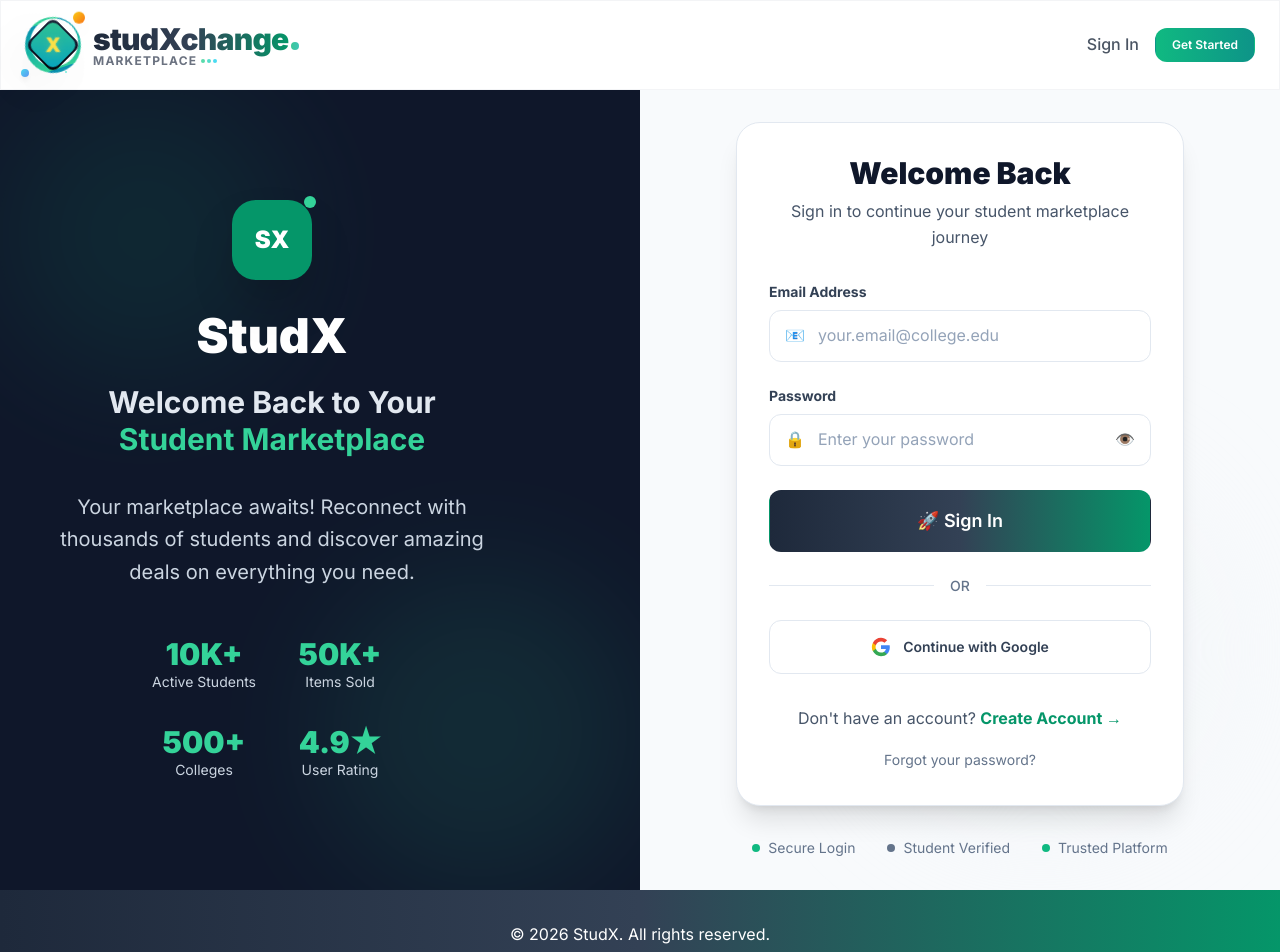
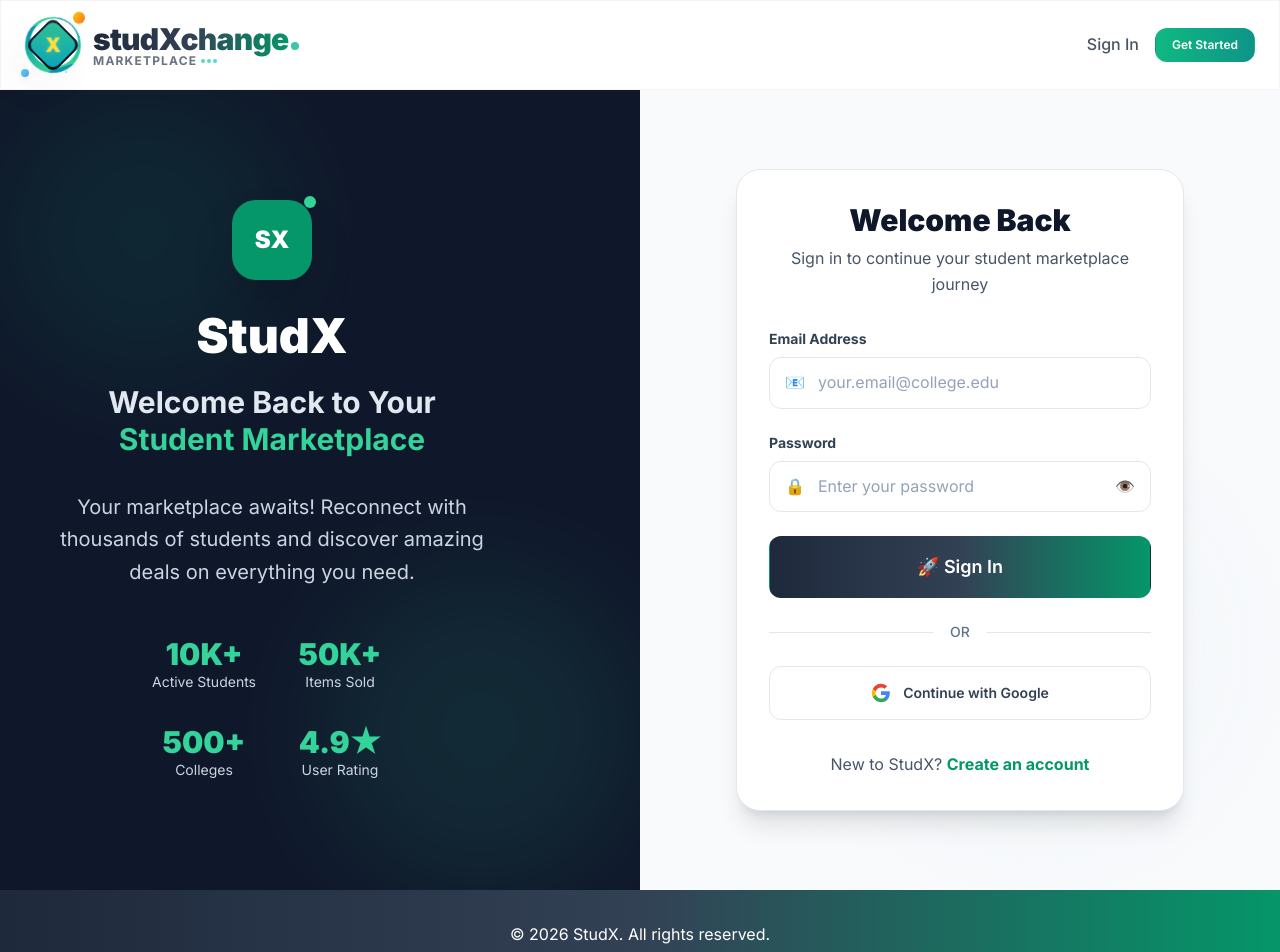
Before and after one commit to Adi-Evolve/studx_final, a Next.js app: page /login in a window 1280 px wide. Shown: the top 952 px of the page. Built offline with nearby package versions, Linux system fonts and the light colour scheme.

Commit message:
Update studXchange logo and search button styling, migrate to studx_final repository

```diff
--- a/app/login/page.js
+++ b/app/login/page.js
@@ -1,11 +1,29 @@
 'use client';
 
-import { useState, useEffect } from 'react';
+import { useState, useEffect, Suspense } from 'react';
 import { createSupabaseBrowserClient } from '@/lib/supabase/client';
 import { useRouter, useSearchParams } from 'next/navigation';
 import Link from 'next/link';
 
-export default function LoginPage() {
+// Force dynamic rendering to prevent build-time prerendering issues
+export const dynamic = 'force-dynamic';
+
+// Loading component for Suspense fallback
+function LoginLoading() {
+  return (
+    <div className="min-h-screen bg-slate-50 flex items-center justify-center">
+      <div className="text-center">
+        <div className="w-16 h-16 bg-emerald-600 rounded-2xl flex items-center justify-center shadow-xl mx-auto mb-4 relative animate-pulse">
+          <span className="text-xl font-black text-white">SX</span>
+        </div>
+        <p className="text-slate-600">Loading...</p>
+      </div>
+    </div>
+  );
+}
+
+// Create a separate component for the login functionality
+function LoginContent() {
   const [email, setEmail] = useState('');
   const [password, setPassword] = useState('');
   const [error, setError] = useState('');
@@ -13,13 +31,25 @@
   const [isLoading, setIsLoading] = useState(false);
   const [showPassword, setShowPassword] = useState(false);
   const router = useRouter();
-  const searchParams = useSearchParams();
   const supabase = createSupabaseBrowserClient();
 
+  // Safely get search params with build-time error handling
+  let searchParams;
+
+  try {
+    searchParams = useSearchParams();
+  } catch (error) {
+    // This handles the case when useSearchParams is called during build
+    console.log('useSearchParams not available during build');
+    searchParams = null;
+  }
+
   useEffect(() => {
-    const messageParam = searchParams.get('message');
-    if (messageParam) {
-      setMessage(messageParam);
+    if (searchParams) {
+      const messageParam = searchParams.get('message');
+      if (messageParam) {
+        setMessage(messageParam);
+      }
     }
   }, [searchParams]);
 
@@ -46,7 +76,7 @@
     setError('');
     setIsLoading(true);
 
-    const currentOrigin = window.location.origin;
+    const currentOrigin = typeof window !== 'undefined' ? window.location.origin : '';
 
     const { error } = await supabase.auth.signInWithOAuth({
       provider: 'google',
@@ -257,43 +287,14 @@
                 </button>
               </form>
 
-              {/* Signup Link */}
+              {/* Sign Up Link */}
               <div className="mt-8 text-center">
                 <p className="text-slate-600">
-                  Don't have an account?{' '}
-                  <Link
-                    href="/signup"
-                    className="font-bold text-emerald-600 hover:text-emerald-700 transition-colors"
-                  >
-                    Create Account &rarr;
+                  New to StudX?{' '}
+                  <Link href="/signup" className="text-emerald-600 hover:text-emerald-700 font-bold transition-colors">
+                    Create an account
                   </Link>
                 </p>
-              </div>
-
-              {/* Forgot Password */}
-              <div className="mt-4 text-center">
-                <Link
-                  href="/forgot-password"
-                  className="text-sm text-slate-500 hover:text-slate-700 transition-colors"
-                >
-                  Forgot your password?
-                </Link>
-              </div>
-            </div>
-
-            {/* Trust Indicators */}
-            <div className="mt-8 flex items-center justify-center gap-8 text-sm text-slate-500">
-              <div className="flex items-center gap-2">
-                <span className="w-2 h-2 bg-emerald-500 rounded-full"></span>
-                Secure Login
-              </div>
-              <div className="flex items-center gap-2">
-                <span className="w-2 h-2 bg-slate-500 rounded-full"></span>
-                Student Verified
-              </div>
-              <div className="flex items-center gap-2">
-                <span className="w-2 h-2 bg-emerald-500 rounded-full"></span>
-                Trusted Platform
               </div>
             </div>
           </div>
@@ -302,3 +303,12 @@
     </div>
   );
 }
+
+// Main login page component with Suspense boundary
+export default function LoginPage() {
+  return (
+    <Suspense fallback={<LoginLoading />}>
+      <LoginContent />
+    </Suspense>
+  );
+}
--- a/app/search/page.js
+++ b/app/search/page.js
@@ -1,11 +1,15 @@
 'use client';
 
-import { useState, useEffect } from 'react';
+import { useState, useEffect, Suspense } from 'react';
 import { useSearchParams, useRouter } from 'next/navigation';
 import { searchListings } from '@/app/actions';
 import ListingCard from '@/components/ListingCard';
 
-export default function SearchPage() {
+// Force dynamic rendering to prevent build-time prerendering issues
+export const dynamic = 'force-dynamic';
+
+// Create a separate component for the search functionality
+function SearchContent() {
     const [searchResults, setSearchResults] = useState([]);
     const [loading, setLoading] = useState(false);
     const [error, setError] = useState(null);
@@ -17,9 +21,21 @@
     });
     const [totalResults, setTotalResults] = useState(0);
 
-    const searchParams = useSearchParams();
     const router = useRouter();
-    const query = searchParams.get('q') || '';
+
+    // Safely get search params with build-time error handling
+    let searchParams;
+    let query = '';
+
+    try {
+        searchParams = useSearchParams();
+        query = searchParams?.get('q') || '';
+    } catch (error) {
+        // This handles the case when useSearchParams is called during build
+        console.log('useSearchParams not available during build');
+        searchParams = null;
+        query = '';
+    }
 
     // Search categories
     const categories = [
@@ -397,3 +413,28 @@
         </div>
     );
 }
+
+// Loading fallback component
+function SearchLoading() {
+    return (
+        <div className="min-h-screen bg-gray-50 py-8">
+            <div className="max-w-7xl mx-auto px-4 sm:px-6 lg:px-8">
+                <div className="text-center">
+                    <div className="animate-pulse">
+                        <div className="h-8 bg-gray-300 rounded w-64 mx-auto mb-4"></div>
+                        <div className="h-4 bg-gray-200 rounded w-48 mx-auto"></div>
+                    </div>
+                </div>
+            </div>
+        </div>
+    );
+}
+
+// Main component with Suspense wrapper
+export default function SearchPage() {
+    return (
+        <Suspense fallback={<SearchLoading />}>
+            <SearchContent />
+        </Suspense>
+    );
+}
--- a/app/sell/new/page.js
+++ b/app/sell/new/page.js
@@ -7,10 +7,24 @@
 import NotesForm from '../../../components/forms/NotesForm';
 import RoomsForm from '../../../components/forms/RoomsForm';
 
+// Force dynamic rendering to prevent build-time prerendering issues
+export const dynamic = 'force-dynamic';
+
 function SellForm() {
-    const searchParams = useSearchParams();
-    const formType = searchParams.get('type');
-    const category = searchParams.get('category');
+    // Safely get search params with build-time error handling
+    let searchParams;
+    let formType = '';
+    let category = '';
+
+    try {
+        searchParams = useSearchParams();
+        formType = searchParams?.get('type') || '';
+        category = searchParams?.get('category') || '';
+    } catch (error) {
+        // This handles the case when useSearchParams is called during build
+        console.log('useSearchParams not available during build');
+        searchParams = null;
+    }
 
     const renderForm = () => {
         switch (formType) {
@@ -34,10 +48,26 @@
     );
 }
 
+// Loading fallback component
+function SellFormLoading() {
+    return (
+        <main className="flex-grow container mx-auto px-4 py-12">
+            <div className="max-w-4xl mx-auto bg-white p-8 rounded-lg shadow-lg">
+                <div className="animate-pulse">
+                    <div className="h-6 bg-gray-300 rounded w-1/3 mb-4"></div>
+                    <div className="h-4 bg-gray-200 rounded w-full mb-2"></div>
+                    <div className="h-4 bg-gray-200 rounded w-3/4 mb-4"></div>
+                    <div className="h-10 bg-gray-200 rounded w-full"></div>
+                </div>
+            </div>
+        </main>
+    );
+}
+
 // Wrap with Suspense because useSearchParams requires it.
 export default function NewSellPage() {
     return (
-        <Suspense fallback={<div>Loading form...</div>}>
+        <Suspense fallback={<SellFormLoading />}>
             <SellForm />
         </Suspense>
     );
```
